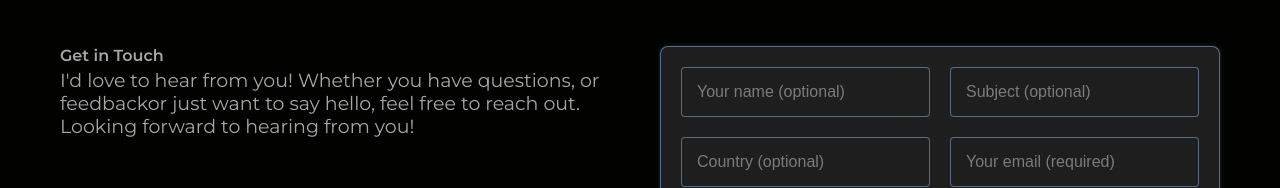
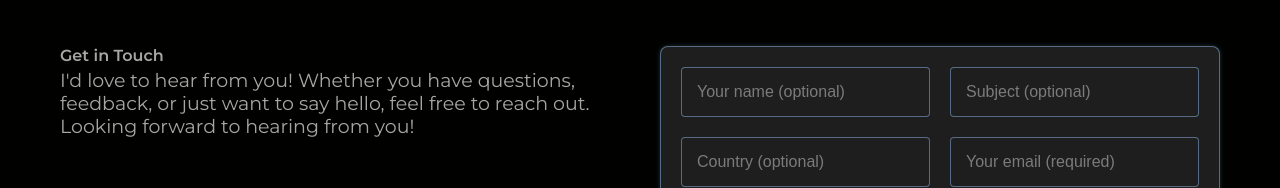
Before and after one commit to Hamada-AB/portfolio, a React (Vite) app: page / in a window 1280 px wide. Shown: the part 2875-3063 px from the top of the page. Built offline with nearby package versions, Linux system fonts and the light colour scheme.

Commit message:
fix(Contact): made some corrections

```diff
--- a/src/components/Cnotact.jsx
+++ b/src/components/Cnotact.jsx
@@ -41,7 +41,7 @@ export default function Contact({ language }) {
               <h4>{language === "EN" ? "Get in Touch" : "Contattami"} </h4>
               <p>
                 {language === "EN"
-                  ? "I'd love to hear from you! Whether you have questions, or feedbackor just want to say hello, feel free to reach out. Looking forward to hearing from you!"
+                  ? "I'd love to hear from you! Whether you have questions, feedback, or just want to say hello, feel free to reach out. Looking forward to hearing from you!"
                   : "Sarei felice di sentirti! Che tu abbia domande, feedback o semplicemente voglia dire ciao, non esitare a contattarmi. Non vedo l'ora di sentirti!"}
               </p>
             </div>
```
